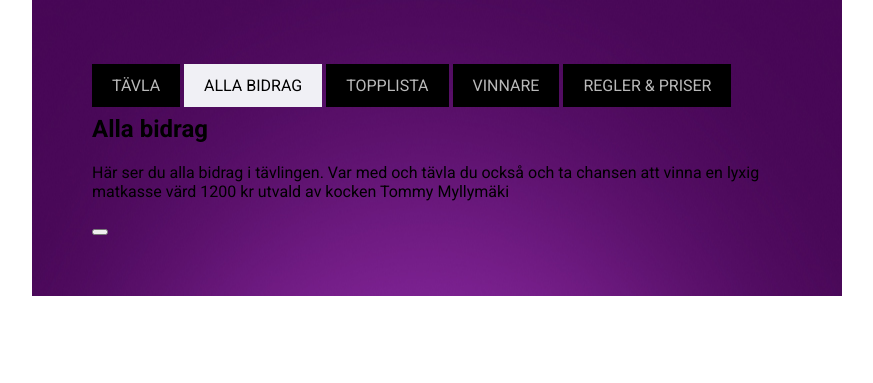
After one commit to marcusschonning/nacka_forum, a PHP site: page /nacka_insta/all.php in a window 1280 px wide. The commit adds this page. Shown: the top 383 px of the page, without its empty margins (203-1076 px from the left). Run offline with PHP 8.4, Linux system fonts and the light colour scheme; the visitor is signed in with stand-in values (Sample User, id 1); data that the repository does not hold is empty; some libraries are stand-ins or nearby versions.

Commit message:
ajax-click-fix

```diff
--- /dev/null
+++ b/all.php
@@ -0,0 +1,24 @@
+<?php include "header.php";
+session_start();
+if (!isset($_SESSION['graphobject'])) {
+	header('Location: fblogin.php');
+}
+?>
+
+<nav class="main-navigation">
+	<ul>
+		<li><a href="index.php">TÄVLA</a></li>
+		<li><a href="all.php" class="active">ALLA BIDRAG</a></li>
+		<li><a href="toplist.php">TOPPLISTA</a></li>
+		<li><a href="winners.php">VINNARE</a></li>
+		<li><a href="rules.php">REGLER &#38; PRISER</a></li>
+	</ul>
+</nav>
+<div class="sub-info all">
+	<h2>Alla bidrag</h2>
+	<p>Här ser du alla bidrag i tävlingen. Var med och tävla du också och ta chansen att vinna en lyxig matkasse värd 1200 kr utvald av kocken Tommy Myllymäki</p>
+	<button><a href="index.php"></a></button>
+</div>
+
+</div>
+<?php include "footer.php"; ?>
--- a/index.php
+++ b/index.php
@@ -40,7 +40,7 @@
 	session_start();
 
 	if (isset($_SESSION['graphobject'])) {
-		echo "Inloggad! :D";
+
 		echo '<input type="hidden" value="'.$_SESSION['graphobject']['id'].'">';
 
 		$query = 'SELECT * from imgs ORDER BY id DESC LIMIT 9';
@@ -63,7 +63,6 @@
 
 		echo "<pre>" , print_r($_SESSION['graphobject']) , "</pre>";
 	}else{
-		echo "<p>Inte inloggad</p>";
 		header('Location: fblogin.php');
 	}
 	?>
--- a/js/main.js
+++ b/js/main.js
@@ -1,16 +1,16 @@
 $(function(){
-var fb_id = $('input[type=hidden]').val();
+	var fb_id = $('input[type=hidden]').val();
+
 	updateVoteStatus();
+
 	function updateVoteStatus(){
-
-
 		$.ajax({
 			url: 'checkVote.php',
 			method: 'post',
 			data: {'fb_id': fb_id}
 		}).done(function( res ) {
 			if(res === 'false'){
-
+				console.log('okej att rösta?');
 			}else {
 				$('.vote-meta').each(function(){
 					$(this).addClass('disabled');
@@ -34,6 +34,16 @@ var fb_id = $('input[type=hidden]').val();
 			data: {'fb_id': fb_id, 'insta_id': insta_id}
 		}).done(function( res ) {
 			console.log(res);
+			if(res){
+				$('.vote-meta').each(function(){
+					$(this).addClass('disabled');
+					if($(this).attr('data-id') === res){
+						$(this).addClass('voted');
+						var votes = parseInt($(this).children('.votes').text()) + 1;
+						$(this).children('.votes').text(votes);
+					}
+				});
+			}
 		});
 
 	});
```
Also changed, not shown: addVote.php (+2 -15 lines), rules.php (added, +26 -0 lines).
